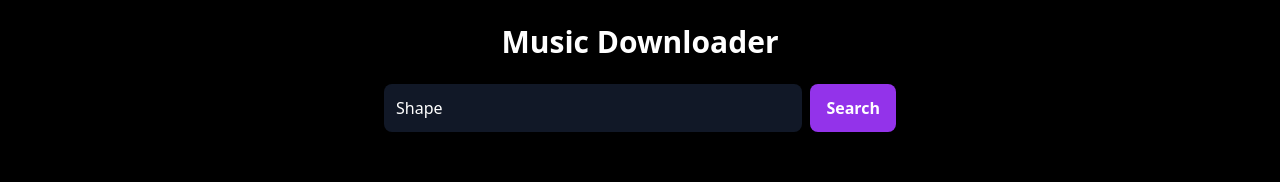
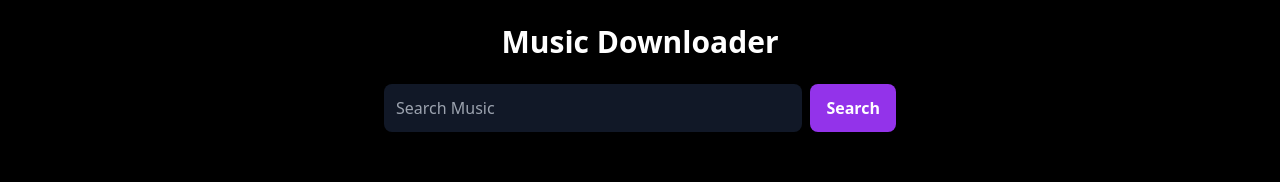
Before and after one commit to evanferrao/tidal-music-downloader, a React (Vite) app: page / in a window 1280 px wide. Shown: the top 182 px of the page. Built offline with nearby package versions, Linux system fonts and the light colour scheme.

Commit message:
misc: cleanup

```diff
--- a/src/MusicDownloader.jsx
+++ b/src/MusicDownloader.jsx
@@ -18,7 +18,9 @@ const MusicDownloader = () => {
   const handleSearch = async (event) => {
     event.preventDefault();
     const formData = new FormData(event.currentTarget);
-    const searchTerm = formData.get("searchTerm");
+    // if search term is empty, return Bohemian Rhapsody
+    const searchTerm = formData.get("searchTerm") || "Bohemian Rhapsody";
+
 
     // URL encode the search term
     const encodedSearchTerm = encodeURIComponent(searchTerm);
@@ -35,10 +37,8 @@ const MusicDownloader = () => {
         if (!response.ok) {
           throw new Error('Network response was not ok');
         }
-        console.log("API Response Status:", response.status);
 
         const data = await response.json();
-        console.log("API Response:", data);
 
         // Transform the API response to match our expected format
         if (data.items && data.items.length > 0) {
@@ -186,7 +186,7 @@ const MusicDownloader = () => {
             name="searchTerm"
             placeholder="Search Music"
             className="w-full p-3 rounded-lg bg-gray-900 text-white focus:outline-none focus:ring-2 focus:ring-purple-500"
-            defaultValue="Shape"
+            defaultValue=""
           />
           <button
             type="submit"
```
